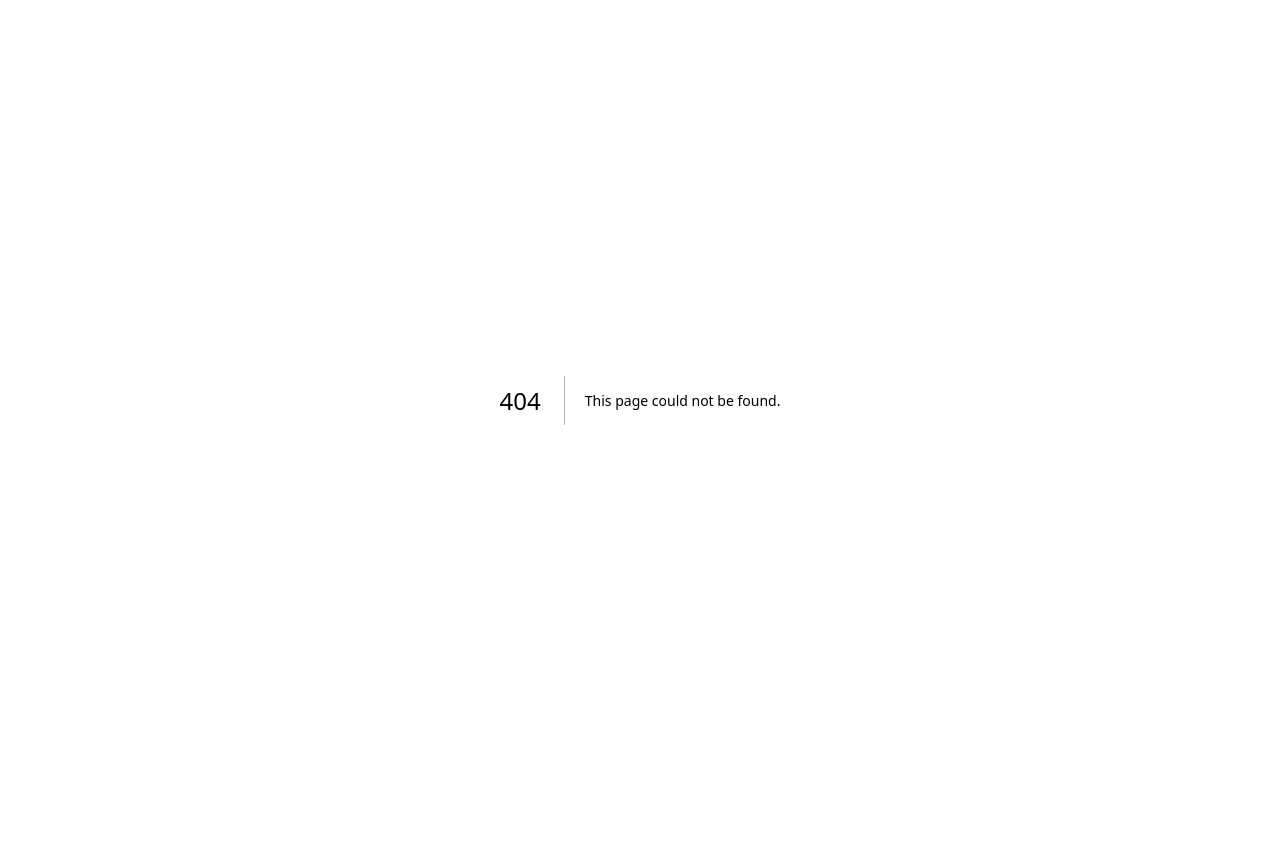
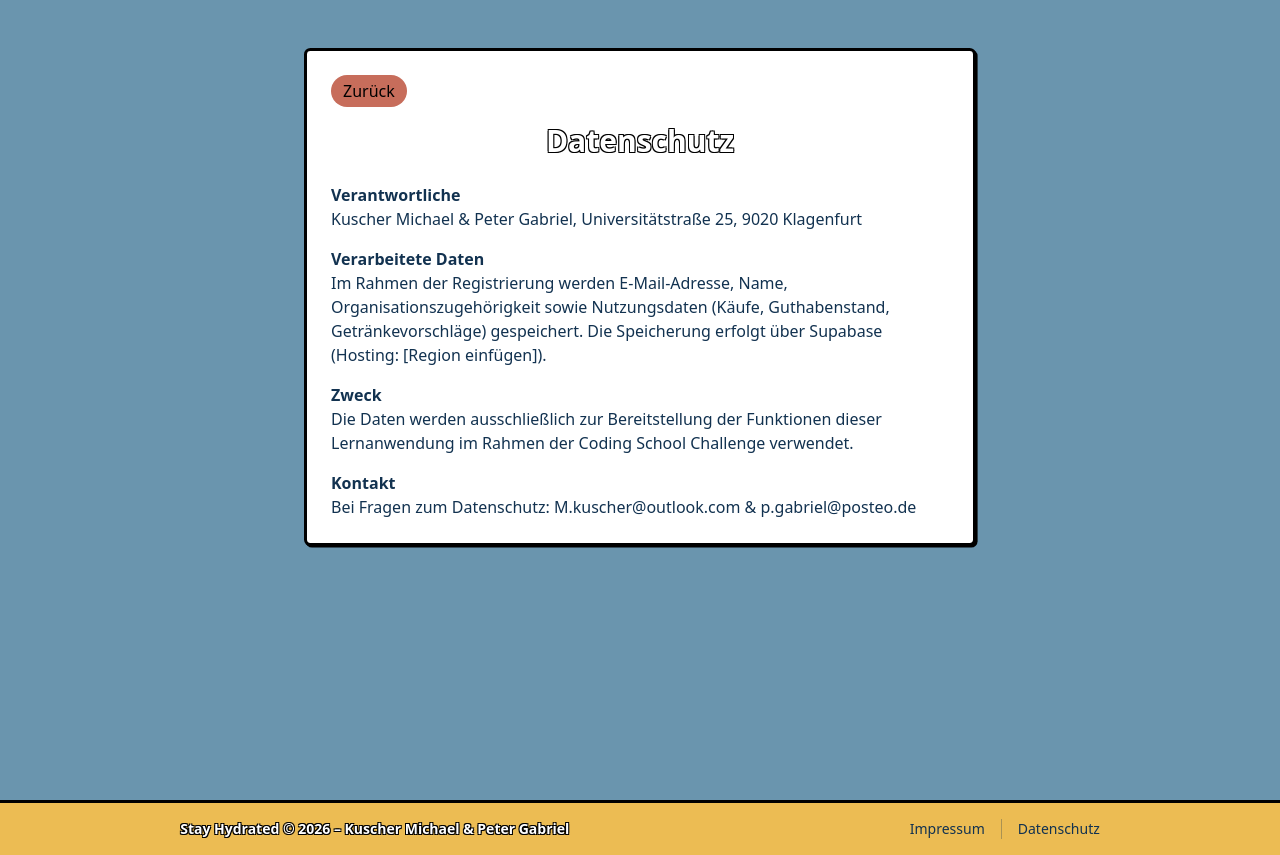
Before and after one commit to Darkfire1003/Challenge-3, a Next.js app: page /datenschutz in a window 1280 px wide. Before the commit this address had no page. Before the commit the page ends 800 px from the top, so only its background shows below. Built offline with nearby package versions, Linux system fonts and the light colour scheme.

Commit message:
added footer , datenschutz und impressum

```diff
--- /dev/null
+++ b/app/components/Footer.tsx
@@ -0,0 +1,21 @@
+import Link from "next/link";
+
+export default function Footer() {
+  return (
+    <footer className=" flex w-full flex-col items-center justify-around gap-3 border-t-[3px] border-black bg-icon px-4 py-4 text-sm text-secon md:flex-row">
+      <p className="comic-text-outline font-semibold">
+        Stay Hydrated © 2026 – Kuscher Michael &amp; Peter Gabriel
+      </p>
+
+      <div className="flex items-center gap-4">
+        <Link href="/impressum" className="transition-all hover:underline">
+          Impressum
+        </Link>
+        <div className="h-5 w-px bg-secon/30" />
+        <Link href="/datenschutz" className="transition-all hover:underline">
+          Datenschutz
+        </Link>
+      </div>
+    </footer>
+  );
+}
--- a/app/components/Header/Header.tsx
+++ /dev/null
@@ -1,20 +0,0 @@
-import Link from "next/link";
-import Image from "next/image";
-
-export default function Header() {
-  return (
-    <header className="flex items-center justify-between  px-6 py-4">
-      <Link href="/">
-        <Image
-          loading="eager"
-          src="/logo1.png"
-          alt="Stay Hydrated Firmen Logo"
-          width={150}
-          height={150}
-        />
-      </Link>
-
-      <nav>{/* Navigation hier */}</nav>
-    </header>
-  );
-}
--- a/app/components/auth/LoginManager.tsx
+++ b/app/components/auth/LoginManager.tsx
@@ -90,9 +90,21 @@ export default function LoginManager({
 
   if (pendingApproval) {
     return (
-      <p className="text-[8px] bg-bgCard rounded-md p-2 shadow w-43 text-center">
-        Dein Konto wartet noch auf Freigabe durch einen Organisations-Admin.
-      </p>
+      <div className="absolute bottom-38 left-1/2 -translate-x-1/2 lg:bottom-44">
+        <div className="bg-bgCard rounded-md p-2 shadow w-43 text-center flex flex-col gap-2">
+          <p className="text-[8px]">
+            Dein Konto wartet noch auf Freigabe durch einen Organisations-Admin.
+          </p>
+
+          <button
+            type="button"
+            onClick={onBack}
+            className="text-[8px] bg-btn text-white rounded px-1 py-0.5 hover:bg-icon cursor-pointer"
+          >
+            Zurück zum Login
+          </button>
+        </div>
+      </div>
     );
   }
 
--- a/app/components/dashboard/UserDashboard.tsx
+++ b/app/components/dashboard/UserDashboard.tsx
@@ -94,7 +94,7 @@ export default function UserDashboard() {
         <div className="mb-3 text-center">
           <button
             onClick={() => setIsEditingProfile(true)}
-            className="mx-auto flex flex-col items-center gap-1"
+            className="mx-auto flex flex-col items-center gap-1 cursor-pointer"
           >
             {profile?.avatar_path && (
               <Image
--- a/app/components/landing/LandingPage.tsx
+++ b/app/components/landing/LandingPage.tsx
@@ -17,7 +17,7 @@ export default function LandingPage() {
   };
 
   return (
-    <main className="relative min-h-screen w-full overflow-x-hidden  flex flex-col items-center justify-center px-4">
+    <main className="relative flex-1 w-full overflow-x-hidden flex flex-col items-center justify-center px-4">
       <LightLines
         className="pointer-events-none"
         linesOpacity={0.05}
@@ -86,8 +86,9 @@ export default function LandingPage() {
         </div>
 
         {view === "closed" && (
+          <div className="absolute top-1/2 left-full ml-8 -translate-y-1/2">
             <WaterButton
-            className="comic-text-outline text-2xl font-bold absolute bottom-100 left-130"
+              className="comic-text-outline text-2xl font-bold"
               label="Hier Einloggen"
               textColor="#ffffff"
               waterColor="#22d3ee"
@@ -110,9 +111,9 @@ export default function LandingPage() {
               }}
               onClick={() => setView("login")}
             />
+          </div>
         )}
       </div>
-
       {showEmailModal && (
         <div className="fixed inset-0 z-50 flex items-center justify-center bg-black/40 px-4">
           <div className="w-full max-w-sm rounded-xl bg-white p-6 text-center shadow-lg">
--- /dev/null
+++ b/app/datenschutz/page.tsx
@@ -0,0 +1,62 @@
+"use client";
+
+import { useRouter } from "next/navigation";
+
+export default function Page() {
+  const router = useRouter();
+
+  return (
+    <main className="min-h-screen bg-prime px-4 py-12">
+      <div className="comic-card relative mx-auto max-w-2xl bg-white p-6">
+        <button
+          type="button"
+          onClick={() => router.back()}
+          className="mb-4 rounded-full bg-btn px-3 py-1 w-fit hover:bg-icon"
+        >
+          Zurück
+        </button>
+
+        <h1 className="comic-text-outline text-center text-3xl font-bold">
+          Datenschutz
+        </h1>
+
+        <div className="mt-6 space-y-4 text-secon">
+          <section>
+            <h2 className="font-semibold">Verantwortliche</h2>
+            <p>
+              Kuscher Michael &amp; Peter Gabriel, Universitätstraße 25, 9020
+              Klagenfurt
+            </p>
+          </section>
+
+          <section>
+            <h2 className="font-semibold">Verarbeitete Daten</h2>
+            <p>
+              Im Rahmen der Registrierung werden E-Mail-Adresse, Name,
+              Organisationszugehörigkeit sowie Nutzungsdaten (Käufe,
+              Guthabenstand, Getränkevorschläge) gespeichert. Die Speicherung
+              erfolgt über Supabase (Hosting: [Region einfügen]).
+            </p>
+          </section>
+
+          <section>
+            <h2 className="font-semibold">Zweck</h2>
+            <p>
+              Die Daten werden ausschließlich zur Bereitstellung der Funktionen
+              dieser Lernanwendung im Rahmen der Coding School Challenge
+              verwendet.
+            </p>
+          </section>
+
+          <section>
+            <h2 className="font-semibold">Kontakt</h2>
+            <p>
+              Bei Fragen zum Datenschutz: M.kuscher@outlook.com &amp;
+              p.gabriel@posteo.de
+            </p>
+          </section>
+        </div>
+      </div>
+    </main>
+  );
+}
--- /dev/null
+++ b/app/impressum/page.tsx
@@ -0,0 +1,46 @@
+"use client";
+
+import { useRouter } from "next/navigation";
+
+export default function Page() {
+  const router = useRouter();
+
+  return (
+    <main className="min-h-screen bg-prime px-4 py-12">
+      <div className="comic-card relative mx-auto max-w-2xl bg-white p-6">
+        <button
+          type="button"
+          onClick={() => router.back()}
+          className="mb-4 rounded-full bg-btn px-3 py-1 w-fit hover:bg-icon"
+        >
+          Zurück
+        </button>
+
+        <h1 className="comic-text-outline text-center text-3xl font-bold">
+          Impressum
+        </h1>
+
+        <div className="mt-6 space-y-4 text-secon">
+          <section>
+            <h2 className="font-semibold">
+              Angaben gemäß §5 ECG / §25 MedienG
+            </h2>
+            <p>Kuscher Michael</p>
+            <p>Peter Gabriel</p>
+            <p>Universitätstraße 25, 9020 Klagenfurt</p>
+            <p>M.kuscher@outlook.com &amp; p.gabriel@posteo.de</p>
+          </section>
+
+          <section>
+            <h2 className="font-semibold">Projektkontext</h2>
+            <p>
+              Diese Anwendung entstand im Rahmen der Coding School Challenge
+              „Let`s Stay Hydrated" (JML Coding School GmbH, WS2025) und dient
+              ausschließlich Ausbildungszwecken.
+            </p>
+          </section>
+        </div>
+      </div>
+    </main>
+  );
+}
--- a/app/layout.tsx
+++ b/app/layout.tsx
@@ -1,6 +1,7 @@
 import type { Metadata } from "next";
 import "./globals.css";
 import Providers from "./providers";
+import Footer from "./components/Footer";
 
 export const metadata: Metadata = {
   title: "Stay Hydrated",
@@ -12,8 +13,11 @@ export default function RootLayout({
 }: Readonly<{ children: React.ReactNode }>) {
   return (
     <html lang="de">
-      <body>
-        <Providers>{children}</Providers>
+      <body className="flex min-h-screen flex-col">
+        <Providers>
+          <div className="flex flex-1 h-full flex-col">{children}</div>
+          <Footer />
+        </Providers>
       </body>
     </html>
   );
```
Also changed, not shown: public/user-edit.png (added). Lines whose indentation alone changed are shown as unchanged.
